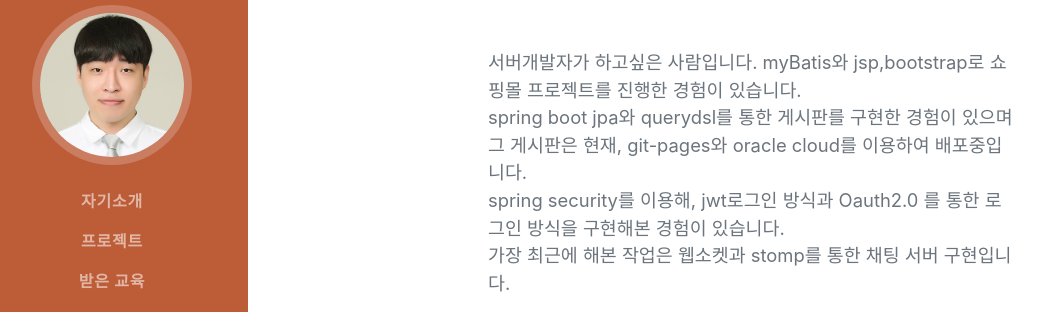
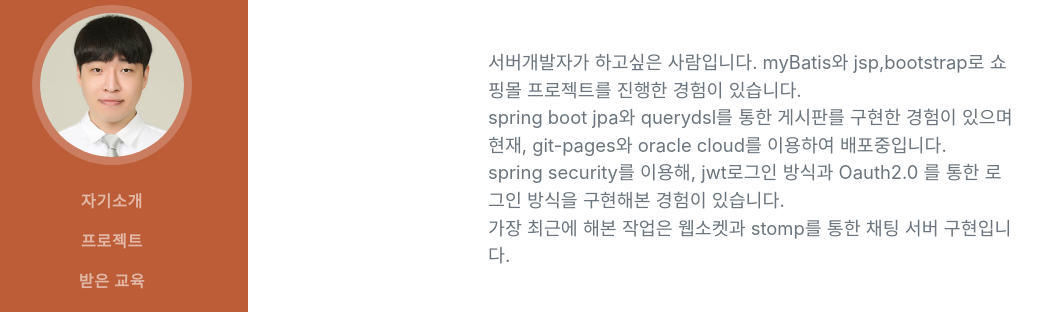
Before and after one commit to cvcvcx/cvcvcx.github.io, a plain HTML site: page index.html in a window 1280 px wide. Shown: the part 211-523 px from the top of the page, without its empty margins (24-1066 px from the left). Drawn offline with nearby package versions, Linux system fonts and the light colour scheme; a web font is replaced by a local one.

Commit message:
[update] 자기소개 문구 수정

```diff
--- a/index.html
+++ b/index.html
@@ -55,7 +55,8 @@
                     서버개발자가 하고싶은 사람입니다. myBatis와 jsp,bootstrap로 쇼핑몰 프로젝트를 진행한 경험이 있습니다.
                     <br/>
                      spring boot jpa와 querydsl를 통한 게시판를 구현한 경험이 있으며
-                     그 게시판은 현재, git-pages와 oracle cloud를 이용하여 배포중입니다.
+                     <br/>
+                     현재, git-pages와 oracle cloud를 이용하여 배포중입니다.
                     <br />
                      spring security를 이용해, jwt로그인 방식과 Oauth2.0 를 통한 로그인 방식을 구현해본 경험이 있습니다.
                     <br/>
```
